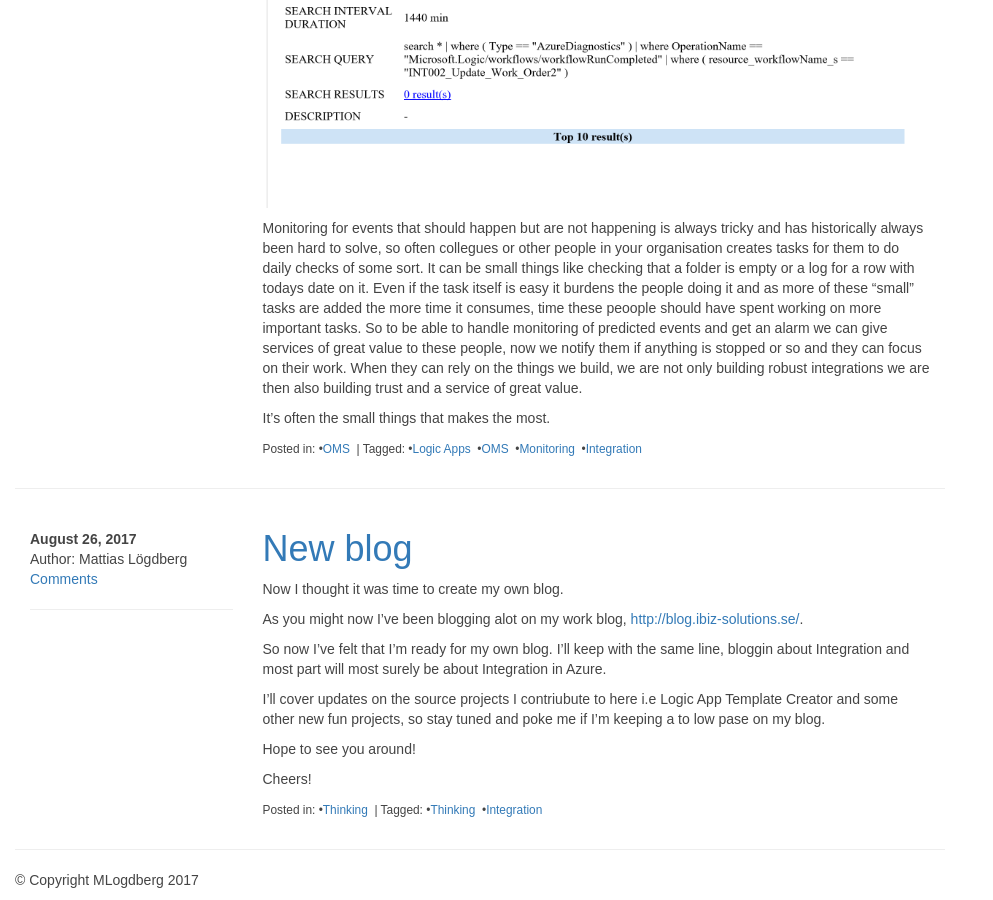
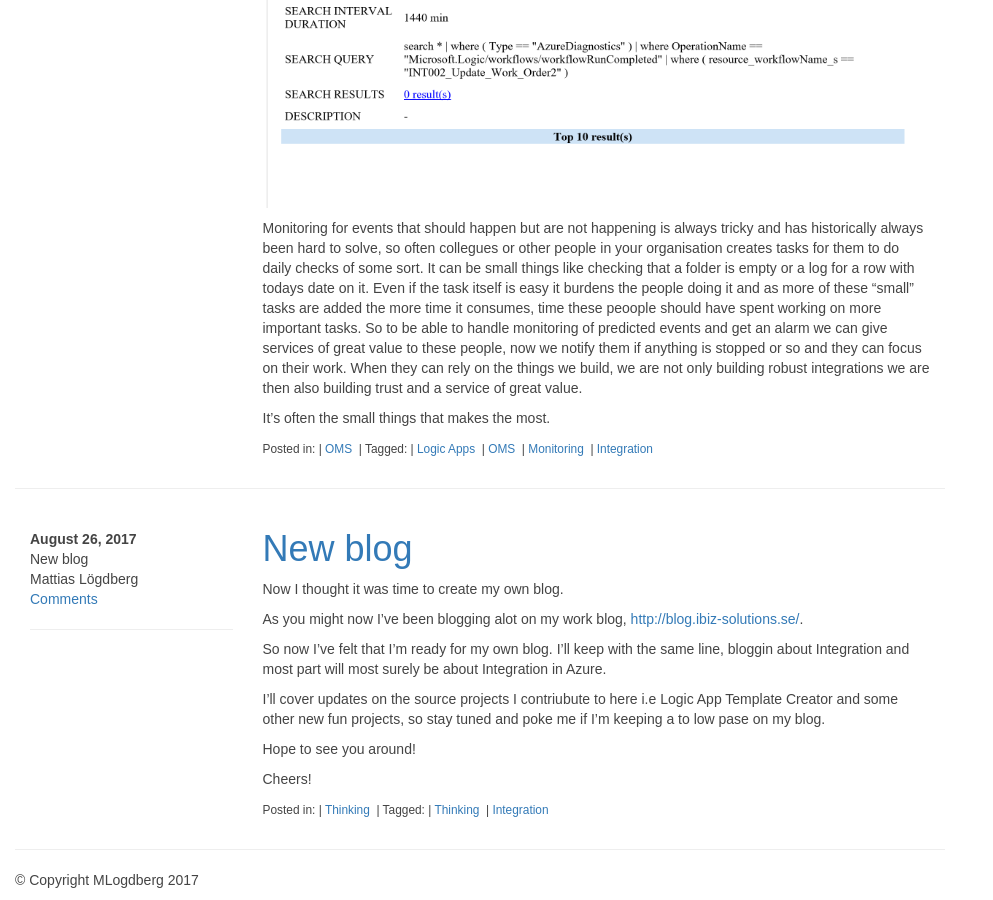
Before and after one commit to MLogdberg/mlogdberg.github.io, a Jekyll site: the page built from index.html, in a window 1280 px wide and 900 px high, scrolled down 1475 px. Shown: the whole window, without its empty margins (0-993 px from the left). Built offline with Jekyll 4.4.1, drawn with Linux system fonts in a browser that asks for light colours; nearby versions of some CDN libraries; some web fonts are replaced; the list of posts is cut into pages by our own code; part of the change alters nothing that is shown; some of the changed text lies outside the part shown.

```diff
--- /dev/null
+++ b/assets/js/ga.js
@@ -0,0 +1,9 @@
+ var _gaq = _gaq || [];
+  _gaq.push(['_setAccount', 'UA-105449420-1']);
+  _gaq.push(['_trackPageview']);
+
+  (function() {
+    var ga = document.createElement('script'); ga.type = 'text/javascript'; ga.async = true;
+    ga.src = ('https:' == document.location.protocol ? 'https://ssl' : 'http://www') + '.google-analytics.com/ga.js';
+    var s = document.getElementsByTagName('script')[0]; s.parentNode.insertBefore(ga, s);
+  })();
--- a/index.html
+++ b/index.html
@@ -9,7 +9,8 @@ description: In this blog I will blog about new experiences, releases or other t
 		<!--Post Date & Author-->
 		<div class="col-sm-3 hidden-xs"><br /><p>
 		<strong>{{ post.date | date: "%B %d, %Y" }}</strong>
-		<br/>Author: {{ post.author }}
+		<br/>{{ post.title }}
+		<br/>{{ post.author }}
 		<br/><a href="{{ post.url }}#comments">Comments</a>
 		</p><hr /></div>
 		<!--Post Date & Author-->
@@ -20,8 +21,8 @@ description: In this blog I will blog about new experiences, releases or other t
 			{{ post.content }}
 			<div class="clearfix"> </div>
 
-<p><small>Posted in: {% for category in post.categories %}&bull;<a href="/categories/#{{ category }}">{{ category }}</a>&nbsp; {% if forloop.last != true %} {% endif %} {% endfor %} |
-  Tagged: {% for tag in post.tags %}&bull;<a href="/tags/#{{ tag }}">{{ tag }}</a>&nbsp; {% if forloop.last != true %} {% endif %} {% endfor %}</small></p>
+<p><small>Posted in: {% for category in post.categories %} | <a href="/categories/#{{ category }}">{{ category }}</a>&nbsp; {% if forloop.last != true %} {% endif %} {% endfor %} |
+  Tagged: {% for tag in post.tags %} | <a href="/tags/#{{ tag }}">{{ tag }}</a>&nbsp; {% if forloop.last != true %} {% endif %} {% endfor %}</small></p>
 
 		<!--Sidebar / Tags & More -->
 	</div>
```
